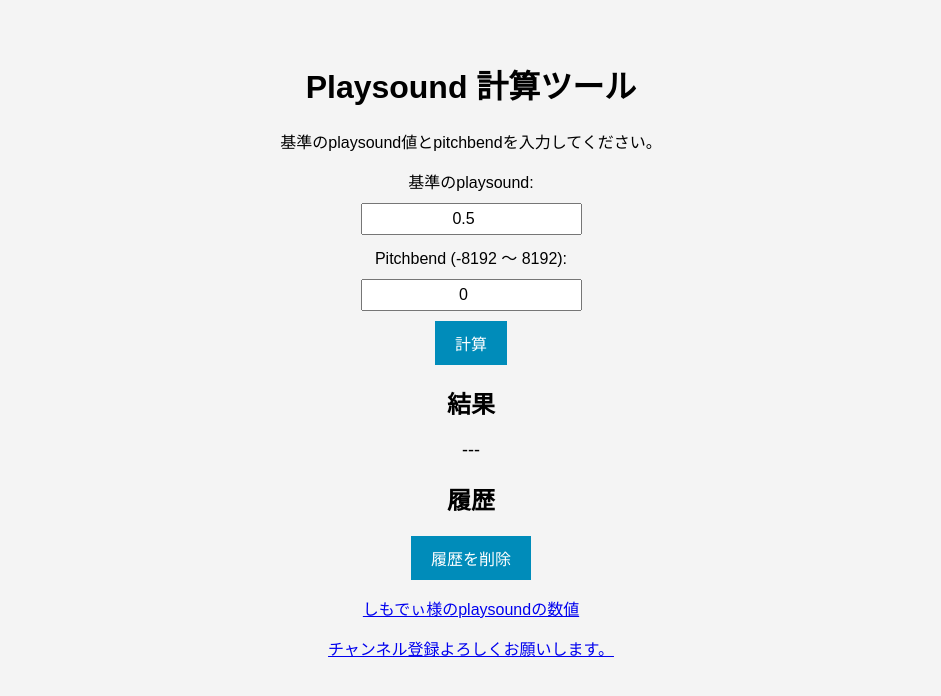
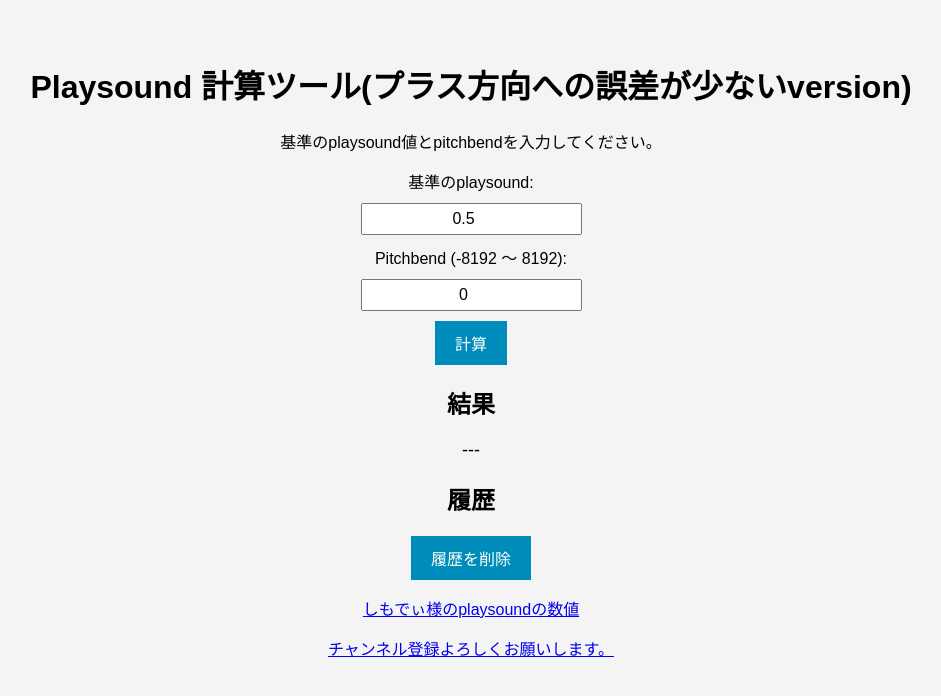
Before and after one commit to ioldtype/play, a plain HTML site: page index.html in a window 1280 px wide. Shown: the whole page, without its empty margins (169-1110 px from the left). Drawn offline with Linux system fonts and the light colour scheme.

Commit message:
Update index.html

```diff
--- a/index.html
+++ b/index.html
@@ -7,7 +7,7 @@
     <link rel="stylesheet" href="style.css">
 </head>
 <body>
-    <h1>Playsound 計算ツール</h1>
+    <h1>Playsound 計算ツール(プラス方向への誤差が少ないversion)</h1>
     <p>基準のplaysound値とpitchbendを入力してください。</p>
 
     <label for="playsound">基準のplaysound:</label>
```
